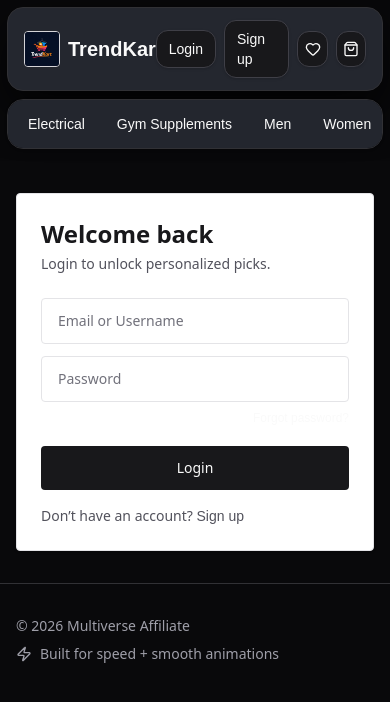
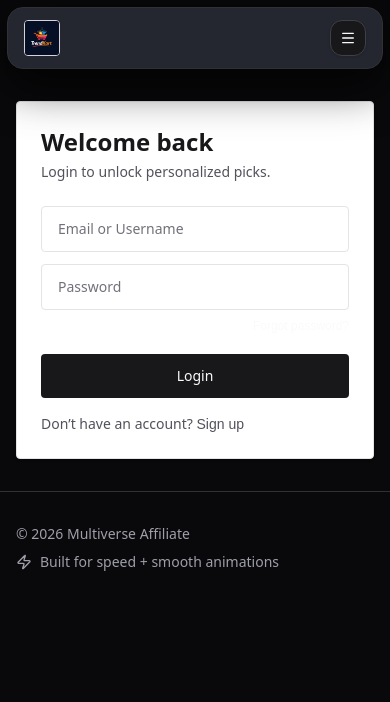
Before and after one commit to Developer-AbhinavAF/affiliate-frontend, a React (Vite) app: page /login in a window 390 px wide. Shown: the top 702 px of the page. Built offline with nearby package versions, Linux system fonts and the light colour scheme.

Commit message:
last commit

```diff
--- a/src/components/Toaster/Toaster.jsx
+++ b/src/components/Toaster/Toaster.jsx
@@ -37,7 +37,7 @@ export function Toaster() {
   const toasts = useContext(ToastStateContext) || []
 
   return (
-    <div className="fixed right-4 top-4 z-50 flex w-[340px] flex-col gap-2">
+    <div className="fixed bottom-4 right-4 z-50 flex w-[340px] flex-col gap-2 max-sm:left-4 max-sm:right-4 max-sm:w-auto">
       {toasts.map((t) => (
         <div
           key={t.id}
--- a/src/ui/AppShell.jsx
+++ b/src/ui/AppShell.jsx
@@ -1,7 +1,7 @@
-import { motion } from 'framer-motion'
-import { useEffect, useMemo } from 'react'
+import { AnimatePresence, motion } from 'framer-motion'
+import { useMemo, useState } from 'react'
 import { Link, NavLink } from 'react-router-dom'
-import { Heart, LayoutDashboard, ShoppingBag, User, Zap } from 'lucide-react'
+import { Heart, LayoutDashboard, ShoppingBag, User, Zap, Menu, X } from 'lucide-react'
 
 import { useAuth } from '../state/auth'
 import { ToastProvider, useToast } from '../components/Toaster/Toaster'
@@ -18,6 +18,8 @@ function TopNav() {
   const { user, logout } = useAuth()
   const { push } = useToast()
 
+  const [mobileMenuOpen, setMobileMenuOpen] = useState(false)
+
   const panelLink = useMemo(() => {
     if (!user?.role) return null
     if (user.role === 'SUPER_ADMIN') return { to: '/superadmin', label: 'Panel' }
@@ -32,8 +34,10 @@ function TopNav() {
       <div className="mx-auto flex max-w-6xl items-center justify-between gap-4 rounded-2xl border border-[hsl(var(--border))] bg-[hsl(var(--card))]/90 px-4 py-3 text-zinc-50 shadow-[0_18px_45px_rgba(0,0,0,0.7)]">
         <Link to="/" className="flex items-center gap-2">
           <img src="/Logo.jpeg" alt="TrendKart" className="h-9 w-9 rounded-sm border border-zinc-300 object-cover dark:border-zinc-700" />
+          <div className="hidden leading-tight sm:block">
             <div className="leading-tight">
               <div className="text-xl font-semibold text-zinc-50">TrendKart</div>
+            </div>
           </div>
         </Link>
 
@@ -56,14 +60,30 @@ function TopNav() {
         </div>
 
         <div className="flex items-center gap-2">
+          <button
+            type="button"
+            onClick={() => setMobileMenuOpen((open) => !open)}
+            className="grid h-9 w-9 place-items-center rounded-xl border border-zinc-700 bg-zinc-900 text-zinc-50 shadow-sm transition hover:bg-zinc-800 hover:border-zinc-500 md:hidden"
+            aria-label={mobileMenuOpen ? 'Close menu' : 'Open menu'}
+          >
+            <motion.span
+              initial={false}
+              animate={{ rotate: mobileMenuOpen ? 90 : 0, scale: mobileMenuOpen ? 1.05 : 1 }}
+              transition={{ duration: 0.2 }}
+            >
+              {mobileMenuOpen ? <X className="h-4 w-4" /> : <Menu className="h-4 w-4" />}
+            </motion.span>
+          </button>
+
           {user ? (
             <>
               <div className="hidden text-sm text-[hsl(var(--muted-fg))] sm:block">Hi, {user.name}</div>
 
+              {/* Panel/Account button is desktop-only (excluded from hamburger) */}
               {panelLink ? (
                 <Link
                   to={panelLink.to}
-                  className="hidden items-center gap-2 rounded-xl border border-zinc-700 bg-zinc-900 px-3 py-2 text-sm font-medium text-zinc-50 shadow-sm transition hover:bg-zinc-800 hover:border-zinc-500 sm:inline-flex"
+                  className="hidden items-center gap-2 rounded-xl border border-zinc-700 bg-zinc-900 px-3 py-2 text-sm font-medium text-zinc-50 shadow-sm transition hover:bg-zinc-800 hover:border-zinc-500 md:inline-flex"
                 >
                   {panelLink.label === 'Account' ? <User className="h-4 w-4" /> : <LayoutDashboard className="h-4 w-4" />}
                   {panelLink.label}
@@ -75,7 +95,7 @@ function TopNav() {
                   logout()
                   push('Logged out')
                 }}
-                className="rounded-xl border border-zinc-700 bg-zinc-900 px-3 py-2 text-sm font-medium text-zinc-50 shadow-sm transition hover:bg-zinc-800 hover:border-zinc-500"
+                className="hidden rounded-xl border border-zinc-700 bg-zinc-900 px-3 py-2 text-sm font-medium text-zinc-50 shadow-sm transition hover:bg-zinc-800 hover:border-zinc-500 md:inline-flex"
               >
                 Logout
               </button>
@@ -84,28 +104,30 @@ function TopNav() {
             <>
               <Link
                 to="/login"
-                className="rounded-xl border border-zinc-700 bg-zinc-900 px-3 py-2 text-sm font-medium text-zinc-50 shadow-sm transition hover:bg-zinc-800 hover:border-zinc-500"
+                className="hidden rounded-xl border border-zinc-700 bg-zinc-900 px-3 py-2 text-sm font-medium text-zinc-50 shadow-sm transition hover:bg-zinc-800 hover:border-zinc-500 md:inline-flex"
               >
                 Login
               </Link>
               <Link
                 to="/signup"
-                className="rounded-xl border border-zinc-700 bg-zinc-900 px-3 py-2 text-sm font-medium text-zinc-50 shadow-sm transition hover:bg-zinc-800 hover:border-zinc-500"
+                className="hidden rounded-xl border border-zinc-700 bg-zinc-900 px-3 py-2 text-sm font-medium text-zinc-50 shadow-sm transition hover:bg-zinc-800 hover:border-zinc-500 md:inline-flex"
               >
                 Sign up
               </Link>
             </>
           )}
+
+          {/* Wishlist/Cart desktop-only; on phones they live in hamburger menu */}
           <Link
             to={user ? '/wishlist' : '/login?redirect=%2Fwishlist'}
-            className="grid h-9 w-9 place-items-center rounded-xl border border-zinc-700 bg-zinc-900 text-zinc-50 shadow-sm hover:bg-zinc-800 hover:border-zinc-500"
+            className="hidden h-9 w-9 place-items-center rounded-xl border border-zinc-700 bg-zinc-900 text-zinc-50 shadow-sm hover:bg-zinc-800 hover:border-zinc-500 md:grid"
             aria-label="Wishlist"
           >
             <Heart className="h-4 w-4" />
           </Link>
           <Link
             to={user ? '/cart' : '/login?redirect=%2Fcart'}
-            className="grid h-9 w-9 place-items-center rounded-xl border border-zinc-700 bg-zinc-900 text-zinc-50 shadow-sm hover:bg-zinc-800 hover:border-zinc-500"
+            className="hidden h-9 w-9 place-items-center rounded-xl border border-zinc-700 bg-zinc-900 text-zinc-50 shadow-sm hover:bg-zinc-800 hover:border-zinc-500 md:grid"
             aria-label="Cart"
           >
             <ShoppingBag className="h-4 w-4" />
@@ -113,14 +135,24 @@ function TopNav() {
         </div>
       </div>
 
-      <div className="mx-auto mt-2 max-w-6xl pb-3 md:hidden">
-        <div className="flex items-center gap-2 overflow-x-auto rounded-2xl border border-[hsl(var(--border))] bg-[hsl(var(--card))]/90 p-2 shadow-sm backdrop-blur">
+      {/* Animated hamburger menu (phones) */}
+      <AnimatePresence>
+        {mobileMenuOpen && (
+          <motion.div
+            initial={{ opacity: 0, height: 0, y: -8 }}
+            animate={{ opacity: 1, height: 'auto', y: 0 }}
+            exit={{ opacity: 0, height: 0, y: -8 }}
+            transition={{ duration: 0.25, ease: 'easeOut' }}
+            className="mx-auto mt-2 max-w-6xl overflow-hidden rounded-2xl border border-[hsl(var(--border))] bg-[hsl(var(--card))]/95 pb-3 shadow-lg backdrop-blur md:hidden"
+          >
+            <div className="flex flex-col gap-1 px-3 pt-3">
               {navItems.map((item) => (
                 <NavLink
                   key={item.to}
                   to={item.to}
+                  onClick={() => setMobileMenuOpen(false)}
                   className={({ isActive }) =>
-                  `whitespace-nowrap rounded-sm px-3 py-1.5 text-sm transition ${
+                    `rounded-xl px-3 py-2 text-sm transition ${
                       isActive ? 'bg-white/10 text-zinc-50' : 'text-zinc-300 hover:bg-white/5 hover:text-zinc-50'
                     }`
                   }
@@ -129,7 +161,65 @@ function TopNav() {
                 </NavLink>
               ))}
             </div>
+
+            <div className="mt-2 border-t border-white/10 px-3 pt-3">
+              <div className="grid grid-cols-2 gap-2">
+                <Link
+                  to={user ? '/wishlist' : '/login?redirect=%2Fwishlist'}
+                  onClick={() => setMobileMenuOpen(false)}
+                  className="flex items-center justify-center gap-2 rounded-xl border border-zinc-700 bg-zinc-900 px-3 py-2 text-sm font-medium text-zinc-50 shadow-sm transition hover:bg-zinc-800 hover:border-zinc-500"
+                >
+                  <Heart className="h-4 w-4" />
+                  Wishlist
+                </Link>
+                <Link
+                  to={user ? '/cart' : '/login?redirect=%2Fcart'}
+                  onClick={() => setMobileMenuOpen(false)}
+                  className="flex items-center justify-center gap-2 rounded-xl border border-zinc-700 bg-zinc-900 px-3 py-2 text-sm font-medium text-zinc-50 shadow-sm transition hover:bg-zinc-800 hover:border-zinc-500"
+                >
+                  <ShoppingBag className="h-4 w-4" />
+                  Cart
+                </Link>
               </div>
+            </div>
+
+            <div className="mt-3 border-t border-white/10 px-3 pt-3">
+              {user ? (
+                <div className="flex flex-col gap-2 text-sm">
+                  <div className="text-[hsl(var(--muted-fg))]">Hi, {user.name}</div>
+                  <button
+                    onClick={() => {
+                      logout()
+                      push('Logged out')
+                      setMobileMenuOpen(false)
+                    }}
+                    className="w-full rounded-xl border border-zinc-700 bg-zinc-900 px-3 py-2 font-medium text-zinc-50 shadow-sm transition hover:bg-zinc-800 hover:border-zinc-500"
+                  >
+                    Logout
+                  </button>
+                </div>
+              ) : (
+                <div className="flex flex-col gap-2 text-sm">
+                  <Link
+                    to="/login"
+                    onClick={() => setMobileMenuOpen(false)}
+                    className="w-full rounded-xl border border-zinc-700 bg-zinc-900 px-3 py-2 font-medium text-zinc-50 shadow-sm transition hover:bg-zinc-800 hover:border-zinc-500"
+                  >
+                    Login
+                  </Link>
+                  <Link
+                    to="/signup"
+                    onClick={() => setMobileMenuOpen(false)}
+                    className="w-full rounded-xl border border-zinc-700 bg-zinc-900 px-3 py-2 font-medium text-zinc-50 shadow-sm transition hover:bg-zinc-800 hover:border-zinc-500"
+                  >
+                    Sign up
+                  </Link>
+                </div>
+              )}
+            </div>
+          </motion.div>
+        )}
+      </AnimatePresence>
     </div>
   )
 }
--- a/src/views/ForgotPasswordPage.jsx
+++ b/src/views/ForgotPasswordPage.jsx
@@ -16,8 +16,11 @@ export function ForgotPasswordPage() {
       await api.post('/api/auth/forgot-password', { emailOrUsername: identifier })
       push('OTP sent if account exists')
       setStep(2)
-    } catch {
-      push('Failed to send OTP')
+    } catch (err) {
+      const status = err?.response?.status
+      const msg = err?.response?.data?.message || err?.message
+      if (status === 404) push('OTP API not found (backend not updated)')
+      else push(msg ? `Failed to send OTP: ${msg}` : 'Failed to send OTP')
     } finally {
       setBusy(false)
     }
@@ -33,8 +36,9 @@ export function ForgotPasswordPage() {
       })
       push('Password reset')
       setStep(3)
-    } catch {
-      push('Failed to reset password')
+    } catch (err) {
+      const msg = err?.response?.data?.message || err?.message
+      push(msg ? `Failed to reset password: ${msg}` : 'Failed to reset password')
     } finally {
       setBusy(false)
     }
```
Lines whose indentation alone changed are shown as unchanged.
